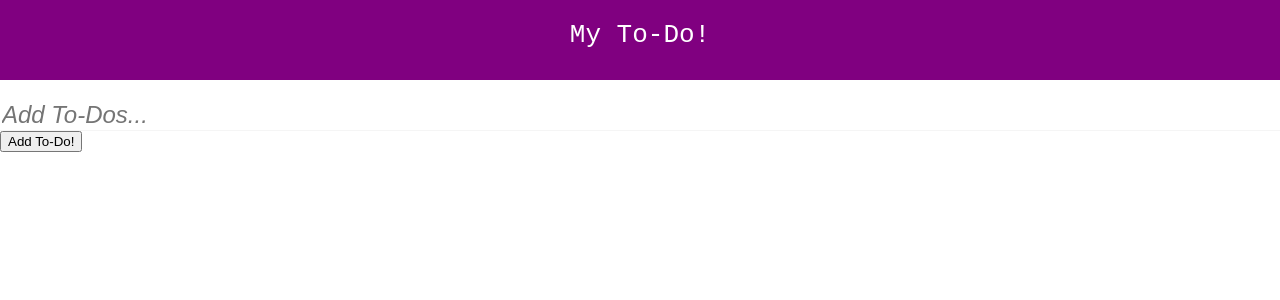
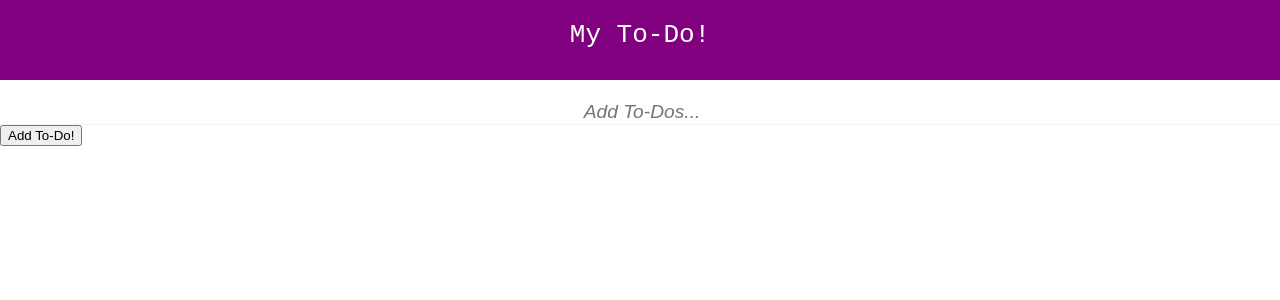
Before and after one commit to Legendary-Folah/myto-do, a React (Create React App) app: page / in a window 1280 px wide. Shown: the top 300 px of the page. Built offline with nearby package versions, Linux system fonts and the light colour scheme.

Commit message:
minimal changes here and there

```diff
--- a/src/App.css
+++ b/src/App.css
@@ -21,8 +21,8 @@ input {
   width: 100%;
   border: none;
   border-bottom: 1px solid whitesmoke;
-  font-size: 1.5em;
-
+  font-size: 1.2em;
+  text-align: center;
 }
 
 .todoform {
```
